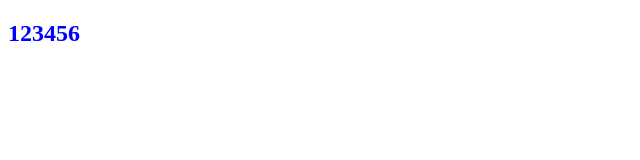
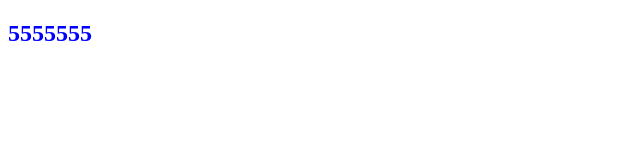
Before and after one commit to Akashgrd/tsetplanner, a plain HTML site: page index.html in a window 1280 px wide. Shown: the full height of the page, 0-640 px from the left. Drawn offline with Linux system fonts and the light colour scheme.

Commit message:
Update index.html

```diff
--- a/index.html
+++ b/index.html
@@ -6,6 +6,6 @@
     <title>Document</title>
 </head>
 <body>
-    <h2 style="color: blue;">123456</h2>
+    <h2 style="color: blue;">5555555</h2>
 </body>
 </html>
```
